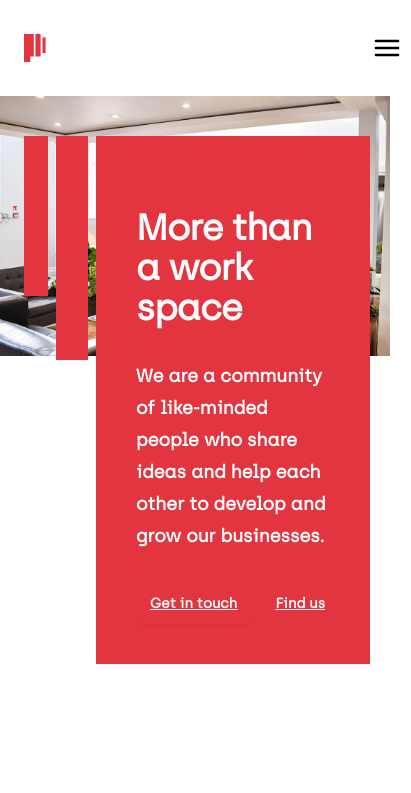
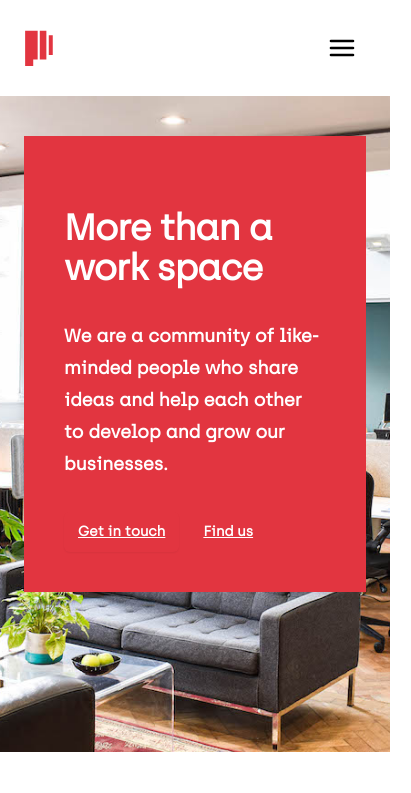
Before and after one commit to propellerexmouth/propellerexmouth.co.uk, a Next.js app: page / in a window 390 px wide. Shown: the top 793 px of the page, 411 px wide, since content can reach past the window. Built offline with nearby package versions, Linux system fonts and the light colour scheme.

Commit message:
feat( Header) responsiveness & Hero tweaks

```diff
--- a/app/components/DynamicLogo.tsx
+++ b/app/components/DynamicLogo.tsx
@@ -6,7 +6,7 @@ const LogoLong = ({ closeMenu, onClick }: {closeMenu: any; onClick: any}) => {
   return (
     <>
       <Link href="/" onClick={onClick}>
-        <svg width="291" height="28" viewBox="0 0 291 28" fill="none" xmlns="http://www.w3.org/2000/svg" className="h-12">
+        <svg className="hidden lg:block" width="291" height="28" viewBox="0 0 291 28" fill="none" xmlns="http://www.w3.org/2000/svg">
           <g clipPath="url(#clip0_134_5967)">
             <g clipPath="url(#clip1_134_5967)">
               <g className="words hidden lg:inline">
@@ -69,6 +69,8 @@ const LogoLong = ({ closeMenu, onClick }: {closeMenu: any; onClick: any}) => {
             </clipPath>
           </defs>
         </svg>
+        <svg className="block lg:hidden" width="30" viewBox="0 0 23 28" fill="none" xmlns="http://www.w3.org/2000/svg"><path fillRule="evenodd" clipRule="evenodd" d="M10.47 22.65h-3.4V28H.87V.54h9.6v22.11Z" fill="#E23540"/><path d="M17.16.54H12.1v22.11h5.05V.54ZM22.04 3.95H19v15.3h3.05V3.94Z" fill="#E23540"/></svg>
+
       </Link>
       <span className="hidden">Propeller Exmouth</span>
       {/* <Image src={logoImage} alt="email icon" width="36" height="36" /> */}
--- a/app/page.tsx
+++ b/app/page.tsx
@@ -17,9 +17,9 @@ const HomePage = () => {
       <div className="relative max-w-6xl px-6 mx-auto overflow-hidden">
         <div className="flex">
           <div className="flex h-fit w-full lg:w-[48%]">
-            <div className="mt-10 lg:mt-20 w-full h-full px-3 py-20 relative overflow-hidden block z-10 mr-2 before:absolute before:inset-0 before:z-[-10] before:block before:w-full before:h-full before:bg-primary-900"></div>
-            <div className="mt-10 lg:mt-20 w-full h-full px-4 py-28 relative overflow-hidden block z-10 mr-2 before:absolute before:inset-0 before:z-[-10] before:block before:w-full before:h-full before:bg-primary-900"></div>
-            <div className="mx-auto flex-shrink-0 max-w-[80%] lg:mx-0 lg:max-w-xl lg:pt-8 mt-10 lg:mt-20 mb-40 z-20 bg-primary-900 p-10">
+            <div className="hidden md:block mt-10 lg:mt-20 w-full h-full px-3 py-20 relative overflow-hidden z-10 mr-2 before:absolute before:inset-0 before:z-[-10] before:block before:w-full before:h-full before:bg-primary-900"></div>
+            <div className="hidden md:block mt-10 lg:mt-20 w-full h-full px-4 py-28 relative overflow-hidden z-10 mr-2 before:absolute before:inset-0 before:z-[-10] before:block before:w-full before:h-full before:bg-primary-900"></div>
+            <div className="mx-auto flex-shrink-0 max-w-full md:max-w-[80%] lg:mx-0 lg:max-w-xl lg:pt-8 mt-10 lg:mt-20 mb-40 z-20 bg-primary-900 p-10">
               <h1 className="mt-8 text-4xl font-bold tracking-tight text-white sm:text-6xl">More than a work space</h1>
               <p className="mt-8 text-lg leading-8 text-white font-bold">We are a community of like-minded people who share ideas and help each other to develop and grow our businesses.</p>
               <div className="mt-8 flex items-center gap-x-6">
@@ -32,12 +32,14 @@ const HomePage = () => {
               </div>
             </div>
           </div>
-          <div className="absolute inset-0 lg:relative w-full mx-auto max-w-none md:max-w-2xl mt-0 lg:-ml-10 lg:mr-0 lg:max-w-none xl:-ml-64 z-1 ">
-            <div className="max-w-3xl flex-none sm:max-w-5xl lg:max-w-full">
-              <Image src="/images/DSC_0112.jpg" alt="App screenshot" width={1080} height={720} className="w-[60rem]" />
+          <div className="absolute inset-0 lg:relative w-full mx-auto max-w-none md:max-w-2xl mt-0 lg:-ml-10 lg:mr-0 lg:max-w-none xl:-ml-64 z-1">
+            <div className="max-w-3xl flex-none sm:max-w-5xl lg:max-w-full h-full lg:h-auto">
+              <Image src="/images/DSC_0112.jpg" alt="App screenshot" width={1080} height={720} className="w-[60rem] h-full lg:h-auto object-cover" />
             </div>
           </div>
         </div>
+      </div>
+      <div className="relative max-w-6xl px-6 mx-auto overflow-hidden">
         <div className="flex flex-col w-full items-center mt-10 mb-20">
           <h1 className="text-primary-900 text-4xl font-bold mb-12">The Propeller Community</h1>
           <div className="flex justify-evenly w-full mb-12 flex-col lg:flex-row gap-4">
```
